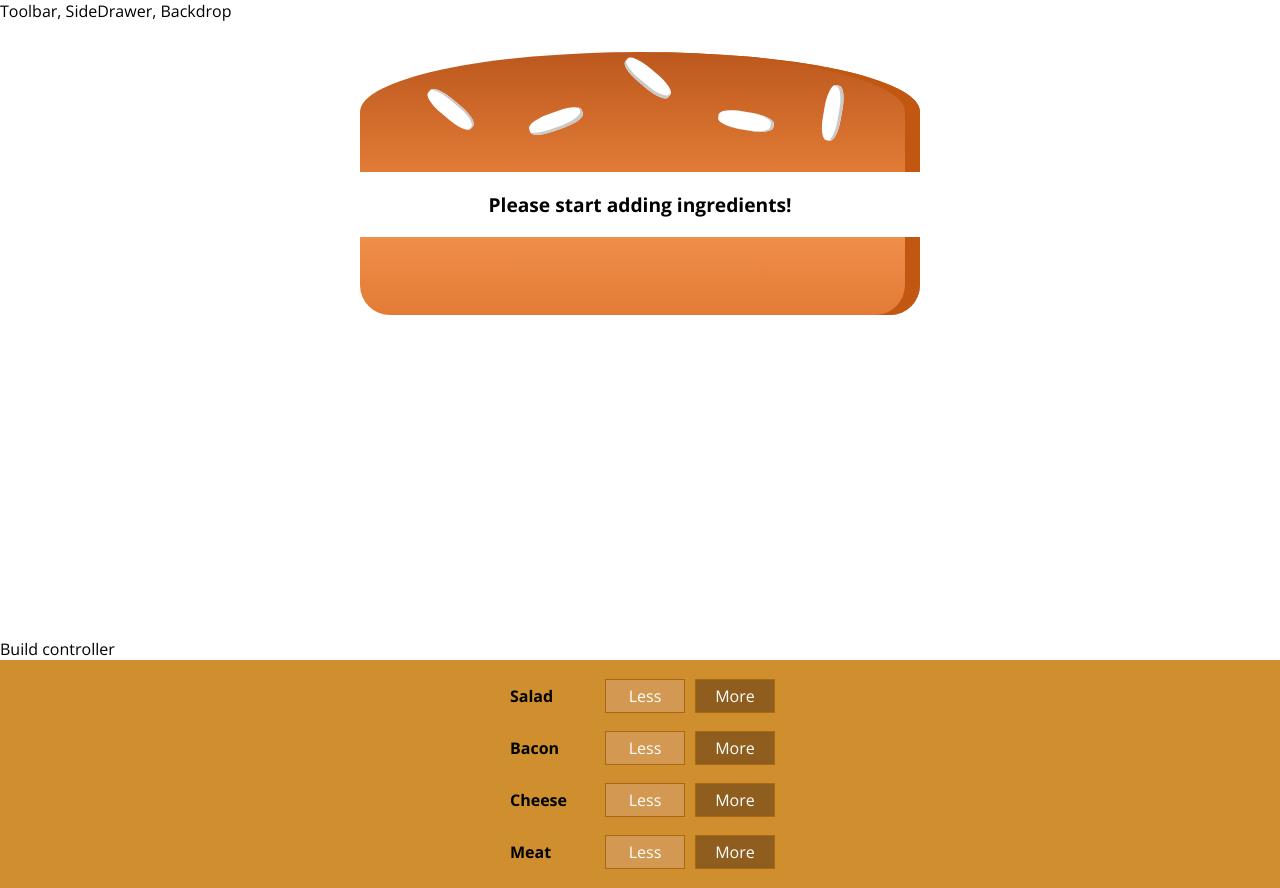
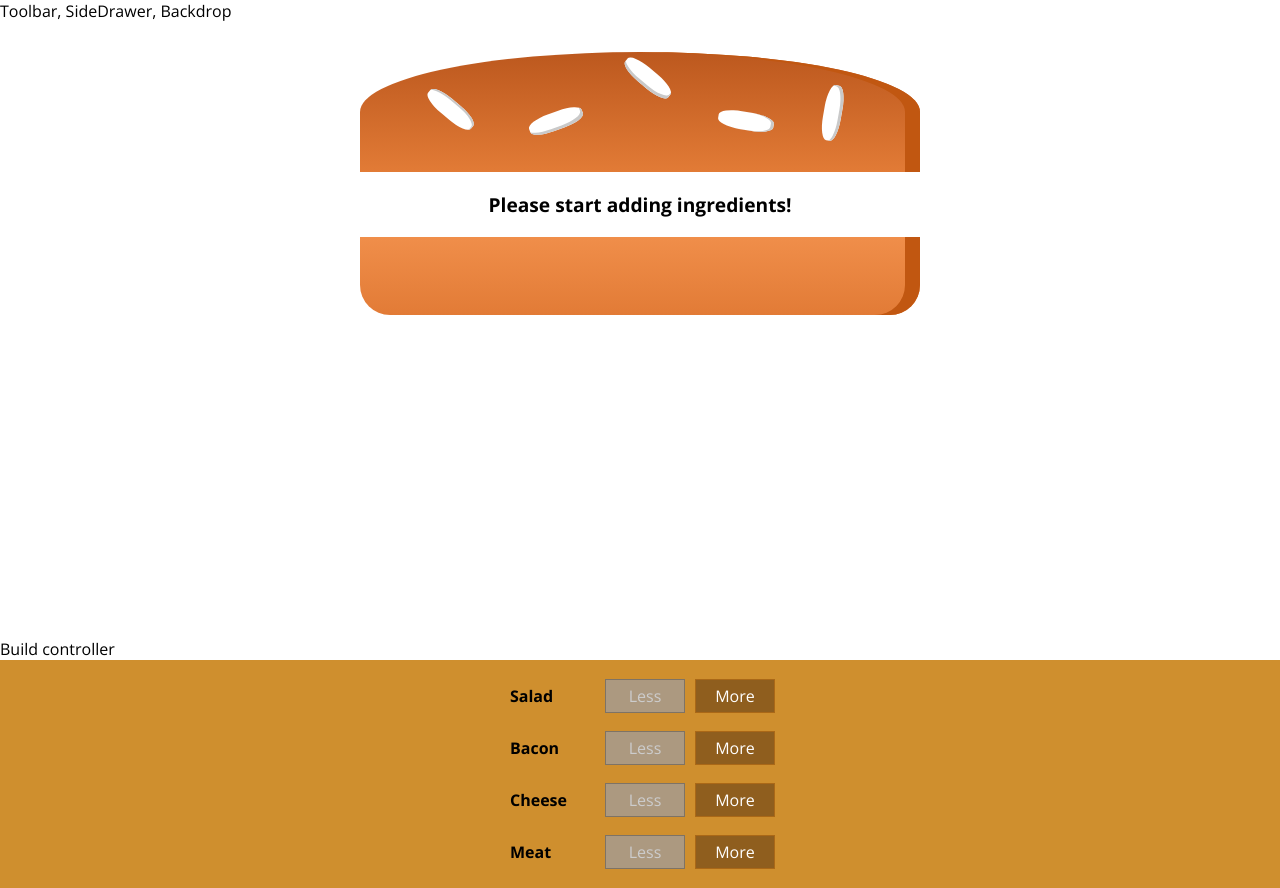
Before and after one commit to ff18qd/my-burger, a React app: page / in a window 1280 px wide. Built offline with nearby package versions, Linux system fonts and the light colour scheme.

Commit message:
add Less button function

```diff
--- a/src/components/Burger/BurgerControls/BuildControl/BuildControl.js
+++ b/src/components/Burger/BurgerControls/BuildControl/BuildControl.js
@@ -5,7 +5,7 @@
 const buildControl = (props) => (
     <div className={classes.BuildControl}>
         <div className={classes.Label}>{props.label}</div>
-        <button className={classes.Less}>Less</button>
+        <button className={classes.Less} onClick={props.removed} disabled={props.disabled}>Less</button>
         <button className={classes.More} onClick={props.added}>More</button>
     </div>
 );
--- a/src/components/Burger/BurgerControls/BuildControls.js
+++ b/src/components/Burger/BurgerControls/BuildControls.js
@@ -16,7 +16,9 @@
           <BuildControl
             key={ctrl.label}
             label={ctrl.label}
-            added={() => props.ingredientAdded(ctrl.type)}/>
+            added={() => props.ingredientAdded(ctrl.type)}
+            removed={() => props.ingredientRemoved(ctrl.type)}
+            disabled={props.disabled[ctrl.type]}/>
         ))}
     </div>
 );
--- a/src/containers/BurgerBuilder/BurgerBuilder.js
+++ b/src/containers/BurgerBuilder/BurgerBuilder.js
@@ -34,16 +34,37 @@
     }
 
     removeIngredientHandler = (type) => {
-
+        const oldCount = this.state.ingredients[type];
+        if (oldCount <= 0) {
+            return;
+        }
+        const updatedCount = oldCount - 1;
+        const updatedIngredients = {
+            ...this.state.ingredients
+        };
+        updatedIngredients[type] = updatedCount;
+        const priceDeduction = INGREDIENT_PRICES[type];
+        const newPrice = this.state.totalPrice - priceDeduction;
+        this.setState({totalPrice: newPrice, ingredients: updatedIngredients})
     }
 
     render () {
+        const disableInfo = {
+            ...this.state.ingredients
+        };
+
+        for (let key in disableInfo) {
+            disableInfo[key] = disableInfo[key] <= 0;
+        }
+
         return (
             <Aux>
                 <Burger ingredients = {this.state.ingredients} />
                 <div>Build controller</div>
                 <BuildControls
-                    ingredientAdded = {this.addIngredientHandler}/>
+                    ingredientAdded={this.addIngredientHandler}
+                    ingredientRemoved={this.removeIngredientHandler}
+                    disabled={disableInfo}/>
             </Aux>
         );
     }
```
